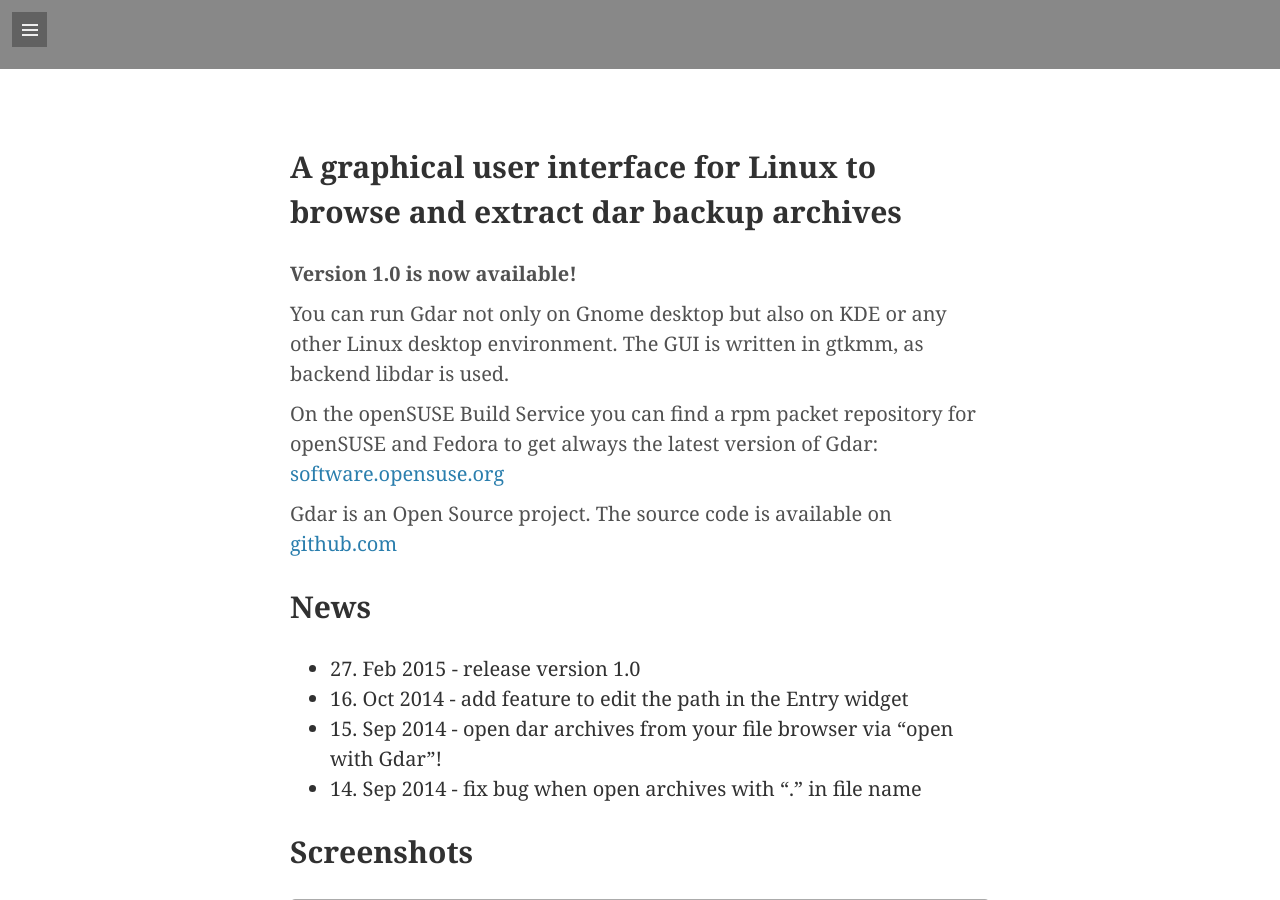
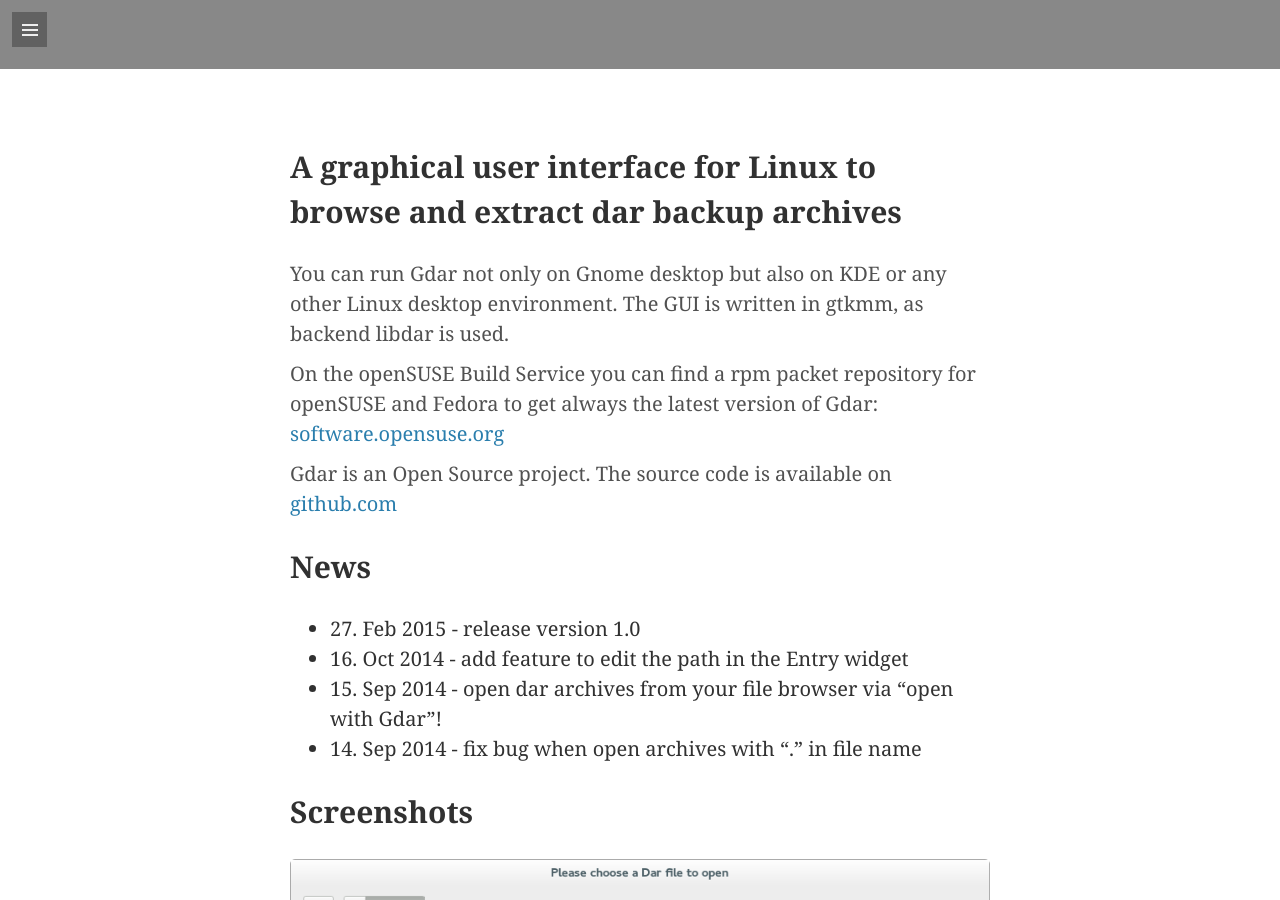
Before and after one commit to peckto/peckto.github.io, a Jekyll site: the page built from _posts/2014-12-01-gdar.md, in a window 1280 px wide and 900 px high, scrolled down 831 px. Built offline with Jekyll 4.4.1, drawn with Linux system fonts in a browser that asks for light colours; some web fonts are replaced.

Commit message:
Clean up

```diff
--- a/_posts/2014-12-01-gdar.md
+++ b/_posts/2014-12-01-gdar.md
@@ -10,7 +10,6 @@
 ---
 
 ## A graphical user interface for Linux to browse and extract dar backup archives
-**Version 1.0 is now available!**
 
 You can run Gdar not only on Gnome desktop but also on KDE or any other Linux desktop environment. The GUI is written in gtkmm, as backend libdar is used.
 
```
